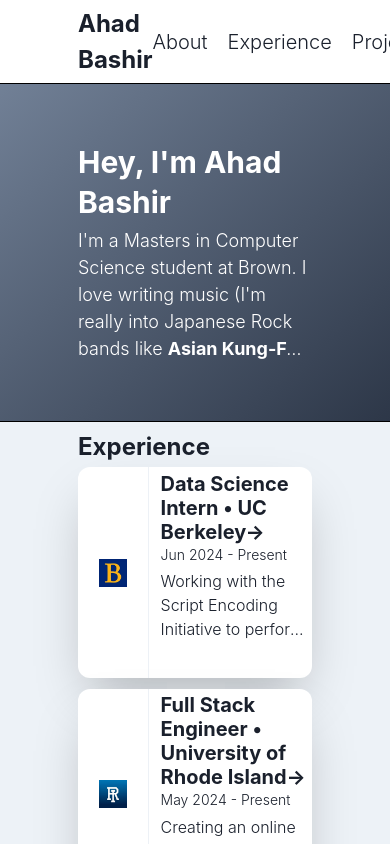
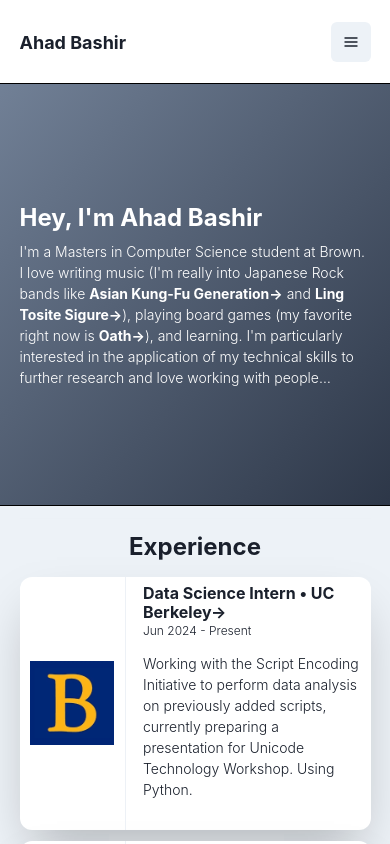
Before and after one commit to ABashir01/portfolio-2, a React (Create React App) app: page / in a window 390 px wide. Shown: the top 844 px of the page. Built offline with nearby package versions, Linux system fonts and the light colour scheme.

Commit message:
Added mobile styling

```diff
--- a/package.json
+++ b/package.json
@@ -3,6 +3,7 @@
   "version": "0.1.0",
   "private": true,
   "dependencies": {
+    "@chakra-ui/icons": "^2.1.1",
     "@chakra-ui/react": "^2.8.2",
     "@emotion/react": "^11.13.0",
     "@emotion/styled": "^11.13.0",
--- a/src/App.js
+++ b/src/App.js
@@ -9,7 +9,17 @@
   Link,
   Center,
   HStack,
+  IconButton,
+  Icon,
+  Drawer,
+  DrawerOverlay,
+  DrawerContent,
+  DrawerCloseButton,
+  DrawerHeader,
+  DrawerBody,
+  useDisclosure,
 } from '@chakra-ui/react';
+import { HamburgerIcon } from '@chakra-ui/icons';
 import { color } from 'framer-motion';
 import React from 'react';
 import AnchorLink from 'react-anchor-link-smooth-scroll';
@@ -19,6 +29,8 @@
 
 
 function App() {
+
+  const {isOpen, onOpen, onClose} = useDisclosure();
 
   const experienceList = [
     {
@@ -135,39 +147,60 @@
 
 
   return (
-    <Flex w={"100vw"} flexDirection={"column"} alignItems={"center"} bgColor={"gray.100"} overflowX={"hidden"}>
+    <Flex maxWidth={"100vw"} flexDirection={"column"} alignItems={"center"} bgColor={"gray.100"} overflow={"clip"}>
 
       <Flex w={"100%"} h={"10vh"} bgColor={"white"} justifyContent={"center"} as={'header'} position={"sticky"} top={0} zIndex={1000} borderBottom={"1px solid"} borderColor={"black"}>
-        <Center w={"60%"} h={"10vh"} justifyContent={"space-between"}>
+        <Center w={["90%", 0, 0, "60%"]} h={"10vh"} justifyContent={"space-between"}>
             <Box>
-              <Text fontSize={"2xl"} fontWeight={700}>Ahad Bashir</Text>
+              <Text fontSize={["lg", 0, 0, "2xl"]} fontWeight={700}>Ahad Bashir</Text>
             </Box>
-            <HStack spacing={5}>
-              <AnchorLink href='#about'><Link fontSize={"xl"} fontWeight={300}>About</Link></AnchorLink>
-              <AnchorLink href='#experience'><Link fontSize={"xl"} fontWeight={300}>Experience</Link></AnchorLink>
-              <AnchorLink href='#projects'><Link fontSize={"xl"} fontWeight={300}>Projects</Link></AnchorLink>
-              <AnchorLink href='#contact'><Link fontSize={"xl"} fontWeight={300}>Contact</Link></AnchorLink>
+            <HStack spacing={5} fontSize={["md", 0, 0, "xl"]} display={["none", 0, 0, "flex"]} fontWeight={300}>
+              <AnchorLink href='#about'><Link>About</Link></AnchorLink>
+              <AnchorLink href='#experience'><Link>Experience</Link></AnchorLink>
+              <AnchorLink href='#projects'><Link>Projects</Link></AnchorLink>
+              <AnchorLink href='#contact'><Link>Contact</Link></AnchorLink>
             </HStack>
+            <IconButton
+              aria-label='Open Menu'
+              icon={<HamburgerIcon />}
+              display={["flex", 0, 0, "none"]}
+              onClick={onOpen}
+            />
         </Center>
       </Flex>
 
-      <Flex w={"100vw"} h={"40vh"} justifyContent={"center"} bgGradient={'linear(to-br, gray.500, gray.700)'} borderBottom={"1px solid"} borderColor={"black"} id='about'>
-        <Flex w={"60%"} flexDirection={"column"} color={"white"} justifyContent={"center"} fontSize={"lg"}> {/* Intro section */}
-          <Heading as='h1' size={'xl'} marginBottom={"2%"}>
+      <Drawer isOpen={isOpen} placement="right" onClose={onClose}>
+        <DrawerOverlay />
+        <DrawerContent>
+          <DrawerCloseButton />
+          <DrawerBody h={"100vw"}>
+            <Flex flexDir={"column"} h={"100vw"} fontWeight={300} fontSize={"3xl"} justifyContent={"space-around"}>
+              <AnchorLink href='#about' onClick={onClose}><Link>About</Link></AnchorLink>
+              <AnchorLink href='#experience' onClick={onClose}><Link>Experience</Link></AnchorLink>
+              <AnchorLink href='#projects' onClick={onClose}><Link>Projects</Link></AnchorLink>
+              <AnchorLink href='#contact' onClick={onClose}><Link>Contact</Link></AnchorLink>
+            </Flex>
+          </DrawerBody>
+        </DrawerContent>
+      </Drawer>
+
+      <Flex w={"100vw"} h={"50vh"} justifyContent={"center"} bgGradient={'linear(to-br, gray.500, gray.700)'} borderBottom={"1px solid"} borderColor={"black"} id='about'>
+        <Flex w={["90%", 0, 0, "60%"]} flexDirection={"column"} color={"white"} justifyContent={"center"} fontSize={"lg"}> {/* Intro section */}
+          <Heading as='h1' size={["lg", 0, 0, 'xl']} marginBottom={"2%"}>
             Hey, I'm Ahad Bashir
           </Heading>
-          <Text w={"100%"} noOfLines={5} fontWeight={300} >
+          <Text w={"100%"} noOfLines={[7, 0, 0, 5]} fontWeight={300} fontSize={["sm", 0, 0, "lg"]}>
             I'm a Masters in Computer Science student at Brown. I love writing music (I'm really into Japanese Rock bands like <Link fontWeight={700} href='https://open.spotify.com/track/0WaaPFt4Qy8sVfxKz43bCD?si=e0f318236cc34a33' isExternal>Asian Kung-Fu Generation→</Link> and <Link fontWeight={700} href='https://open.spotify.com/track/3iZmntAKfKaL1WLNEOFqb8?si=3b229b81c9214ff9' isExternal>Ling Tosite Sigure→</Link>), playing board games (my favorite right now is <Link fontWeight={700} href='https://boardgamegeek.com/boardgame/291572/oath' isExternal>Oath→</Link>), and learning. I'm particularly interested in the application of my technical skills to further research and love working with people advancing human knowledge.
           </Text>
         </Flex>
       </Flex>
 
 
-      <Divider w={"60%"} m={"1%"} borderColor={"gray.100"}/>
+      <Divider w={["90%", 0, 0, "60%"]} m={["3%", 0, 0, "1%"]} borderColor={"gray.100"}/>
 
       <Flex w={"100%"} justifyContent={"center"} id='experience'>
-        <Flex w={"60%"} flexDirection={"column"}>
-          <Heading as='h2' size={'lg'} marginBottom={"2%"}>
+        <Flex w={["90%", 0, 0, "60%"]} flexDirection={"column"} alignItems={["center", 0, 0, "stretch"]}>
+          <Heading as='h2' size={'lg'} marginBottom={["4%", 0, 0, "2%"]}>
             Experience
           </Heading>
 
@@ -189,11 +222,11 @@
         </Flex>
       </Flex>
 
-      <Divider w={"60%"} m={"2%"} borderColor={"black"}/>
+      <Divider w={["90%", 0, 0, "60%"]} m={["3%", 0, 0, "1%"]} borderColor={"black"}/>
 
       <Flex w={"100%"} justifyContent={"center"} id='projects'>
-        <Flex w={"60%"} flexDirection={"column"}>
-          <Heading as='h2' size={'lg'} marginBottom={"2%"}>
+        <Flex w={["90%", 0, 0, "60%"]} flexDirection={"column"} alignItems={["center", 0, 0, "stretch"]}>
+          <Heading as='h2' size={'lg'} marginBottom={["4%", 0, 0, "2%"]}>
             Personal Projects
           </Heading>
 
@@ -221,22 +254,22 @@
         bgColor={"white"}
         borderTop={"1px solid"}
         borderColor={"black"}
-        marginTop={"2%"}
-        paddingTop={"1%"}
-        paddingBottom={"1%"}
+        marginTop={["4%", null, null, "2%"]}
+        paddingTop={["2%", null, null, "1%"]}
+        paddingBottom={["2%", null, null, "1%"]}
       >
         <Flex
-          w={"60%"}
+          w={["90%", 0, 0, "60%"]}
           flexDirection={"column"}
           alignItems={"center"}
           justifyContent={"center"}
         >
-          <Heading as='h2' size={'lg'} marginBottom={"2%"}>
+          <Heading as='h2' size={'lg'} marginBottom={["4%", null, null, "2%"]}>
             Contact
           </Heading>
 
             <Text fontSize={"2xl"} w={"100%"} textAlign={"center"}>
-              <Link >Email</Link> | <Link>LinkedIn</Link> | <Link>Github</Link>
+              <Link href='mailto:ahad_bashir@brown.edu' isExternal>Email</Link> | <Link href='https://www.linkedin.com/in/ahad-bashir-b5382b1b7/' isExternal>LinkedIn</Link> | <Link href='https://github.com/ABashir01' isExternal>Github</Link>
             </Text>
 
         </Flex>
--- a/src/components/experienceCard.js
+++ b/src/components/experienceCard.js
@@ -15,15 +15,15 @@
 function ExperienceCard({expTitle, expLocation, expLocationUrl, expStartDate, expEndDate, expDescription, expImageFile}) {
     return (
         <Flex
-        w={"60vw"}
-        h={"25vh"}
+        w={["90vw", null, null, "60vw"]}
+        h={["30vh", null, null, "25vh"]}
         boxShadow="2xl"
         borderRadius="xl"
         bgColor={"white"}
         marginBottom={"1%"}
         >
             <Center w={"30%"} h={"100%"}> {/* Image box */}
-                    <AspectRatio w={"40%"} ratio={1 / 1}>
+                    <AspectRatio w={["80%", null, null, "40%"]} ratio={1 / 1}>
                         <Image objectFit={"fill"} src={expImageFile} alt={`Image of ${expLocation} logo`}/>
                     </AspectRatio>
 
@@ -33,14 +33,14 @@
 
             <Flex flexDir={"column"} padding={"2%"} w={"67%"}> {/* Text box */}
                 <Link href={expLocationUrl} isExternal>
-                    <Heading as='h3' size={'md'}>
+                    <Heading as='h3' size={['sm', null, null, 'md']}>
                         {expTitle} • {expLocation}→
                     </Heading>
                 </Link>
-                <Text fontSize={"sm"} marginBottom={"3%"} fontWeight={300}>
+                <Text fontSize={["xs", null, null, "sm"]} marginBottom={["6%", null, null, "3%"]} fontWeight={300}>
                     {expStartDate} - {expEndDate}
                 </Text>
-                <Text noOfLines={3} fontWeight={300}>
+                <Text noOfLines={[7, null, null, 3]} fontWeight={300} fontSize={["sm", null, null, "md"]}>
                     {expDescription}
                 </Text>
 
--- a/src/components/projectCard.js
+++ b/src/components/projectCard.js
@@ -14,15 +14,15 @@
 function ProjectCard({projectTitle, projectURL, technologiesUsed, projectDescription, projectImage}) {
     return (
         <Flex
-        w={"60vw"}
-        h={"30vh"}
+        w={["90vw", 0, 0, "60vw"]}
+        h={["30vh", null, null, "30vh"]}
         boxShadow="2xl"
         borderRadius="xl"
         bgColor={"white"}
         marginBottom={"1%"}
         >
             <Center w={"30%"} h={"100%"}> {/* Image box */}
-                <AspectRatio w={"65%"} ratio={16 / 10}>
+                <AspectRatio w={["90%", 0, 0, "65%"]} ratio={16 / 10}>
                     <Image   objectFit={"fill"} src={projectImage} alt={`Image of ${projectTitle}`} borderRadius={"5%"} boxShadow={"xl"}/>
                 </AspectRatio>
 
@@ -32,14 +32,14 @@
 
             <Flex flexDir={"column"} padding={"2%"} w={"67%"} objectFit={"contain"}> {/* Text box */}
                 <Link href={projectURL} isExternal>
-                    <Heading as='h3' size={'md'}>
+                    <Heading as='h3' size={['sm', null, null, 'md']}>
                         {projectTitle}→
                     </Heading>
                 </Link>
-                <Text fontSize={"sm"} marginBottom={"3%"} fontWeight={300}>
+                <Text fontSize={["xs", null, null, "sm"]} marginBottom={["6%", null, null, "3%"]} fontWeight={300}>
                     {technologiesUsed}
                 </Text>
-                <Text noOfLines={4} fontWeight={300}>
+                <Text noOfLines={[7, null, null, 4]} fontWeight={300} fontSize={["sm", null, null, "md"]}>
                     {projectDescription}
                 </Text>
 
```
Also changed, not shown: 1 other file (tests, documents, lock files or other folders).
